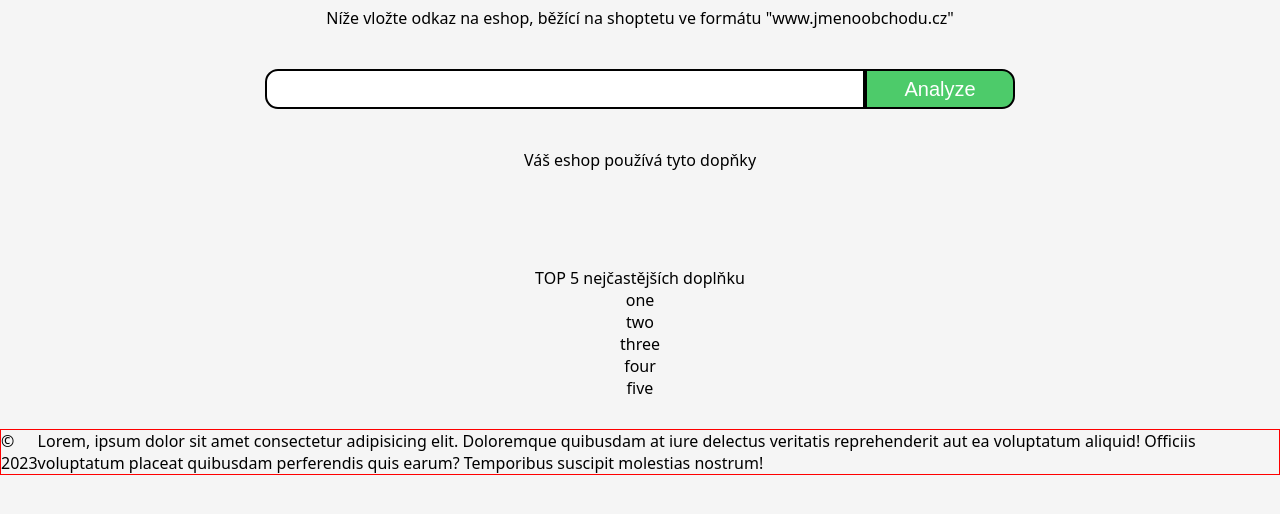
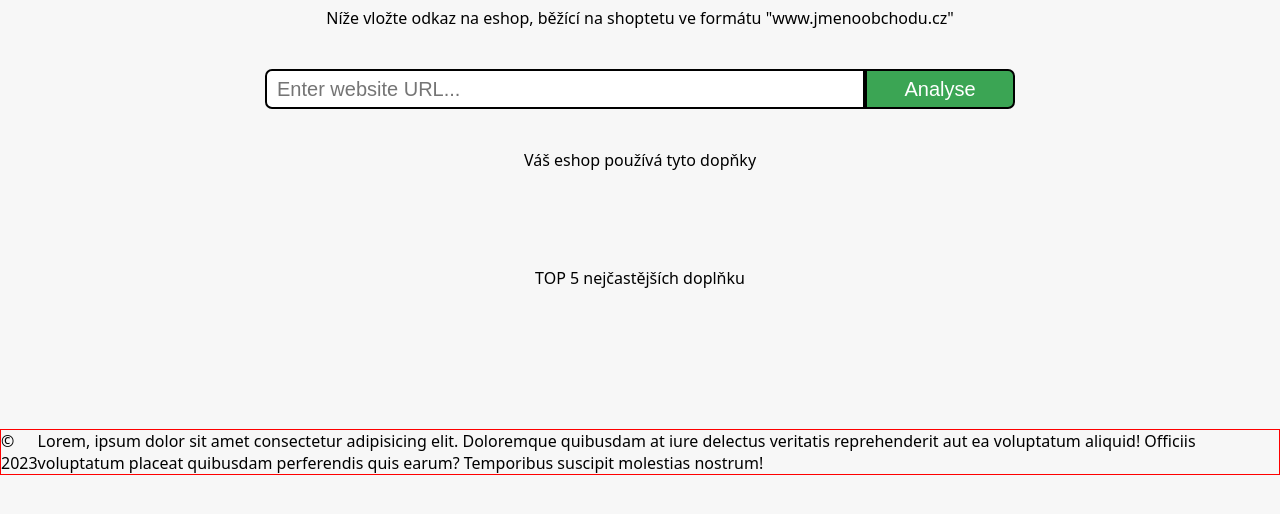
Before and after one commit to JGCZE/Addons_scraping, a website: page client/index.html in a window 1280 px wide. Shown: the part 166-680 px from the top of the page. Drawn offline with nearby package versions, Linux system fonts and the light colour scheme.

Commit message:
frontend corection, server spaces removal

```diff
--- a/client/index.html
+++ b/client/index.html
@@ -17,14 +17,14 @@
         <h1>Analýza shoptet doplňku</h1>
         <p>Níže vložte odkaz na eshop, běžící na shoptetu ve formátu "www.jmenoobchodu.cz"</p>
         <div class="main-input">
-            <input type="text" id="input-for-analyze">
-            <button id="button">Analyze</button>
+            <input type="text" id="input-for-analyze" placeholder="Enter website URL...">
+            <button id="button">Analyse</button>
         </div>
 
         <div class="results">
             <ul>
                 <p>Váš eshop používá tyto dopňky</p>
-                <li id="first-addon"></li>
+                <li id="first-addon"> </li>
                 <li id="second-addon"></li>
                 <li id="third-addon"></li>
             </ul>
@@ -33,11 +33,11 @@
         <div class="most-common">
             <p>TOP 5 nejčastějších doplňku</p>
             <ul>
-                <li>one</li>
-                <li>two</li>
-                <li>three</li>
-                <li>four</li>
-                <li>five</li>
+                <li></li>
+                <li></li>
+                <li></li>
+                <li></li>
+                <li></li>
             </ul>
         </div>
     </main>
@@ -47,10 +47,8 @@
         <p>Lorem, ipsum dolor sit amet consectetur adipisicing elit. Doloremque quibusdam at iure delectus veritatis reprehenderit aut ea voluptatum aliquid! Officiis voluptatum placeat quibusdam perferendis quis earum? Temporibus suscipit molestias nostrum!</p>
     </footer>
 
-
     <script type="module" src="./script.js"></script>
     <script src="https://unpkg.com/axios/dist/axios.min.js"></script>
 
-
 </body>
 </html>
--- a/client/script.js
+++ b/client/script.js
@@ -5,7 +5,6 @@ const button = document.getElementById('button');
 let valueFromUser =
 
 button.addEventListener('click', function() {
-
     valueFromUser = input.value;
     input.value = "";
     getAddons();
--- a/client/style.css
+++ b/client/style.css
@@ -6,16 +6,14 @@
 
 body{
     font-family: system-ui, -apple-system, BlinkMacSystemFont, 'Segoe UI', Roboto, Oxygen, Ubuntu, Cantarell, 'Open Sans', 'Helvetica Neue', sans-serif;
-    background-color: #f5f5f5;
+    background-color: #e8e8e854;
 }
 
 /* HEADER */
-
 header {
     display: flex;
     align-items: center;
     justify-content: space-between;
-
     height: 80px;
     border: 1px solid red;
     padding: 0 50px;
@@ -54,7 +52,7 @@ main h1 {
     width: 600px;
     height: 40px;
     margin: 40px 0;
-    border-radius: 13px 0 0 13px;
+    border-radius: 7px 0 0 7px;
     outline: none;
     font-size: 20px;
     padding: 0 10px;
@@ -65,10 +63,10 @@ main h1 {
     height: 40px;
     width: 150px;
     border: 1px solid black;
-    background-color: #4dcb6a;
+    background-color: #3ba554;
     color: white;
     font-size: 20px;
-    border-radius: 0 13px 13px 0;
+    border-radius: 0 7px 7px 0;
     cursor: pointer;
     border: 2px solid black;
 }
```
Also changed, not shown: server/server.js (+0 -8 lines).
